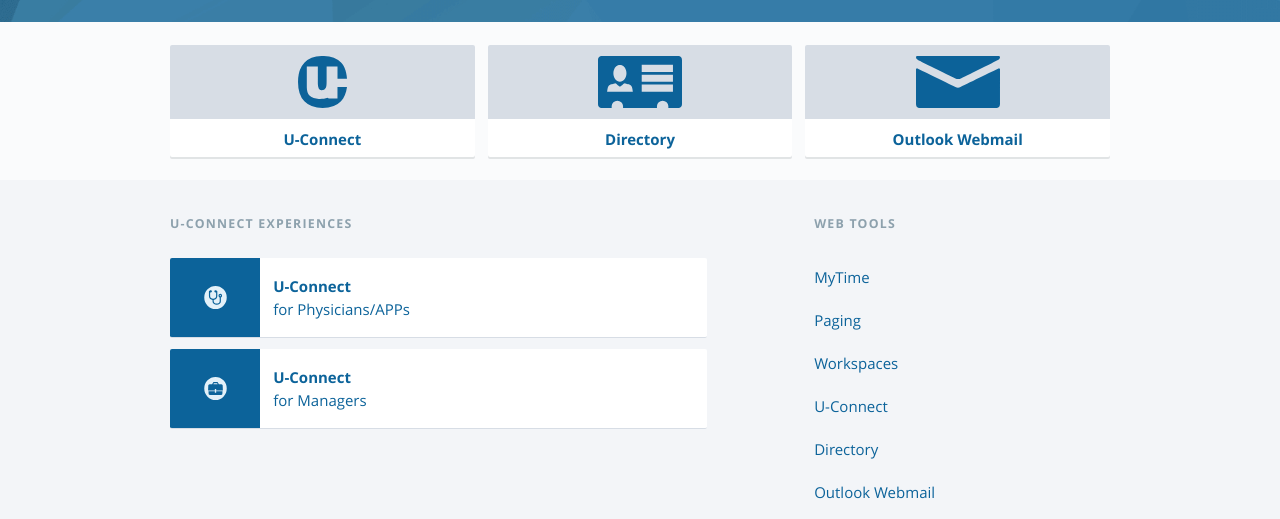
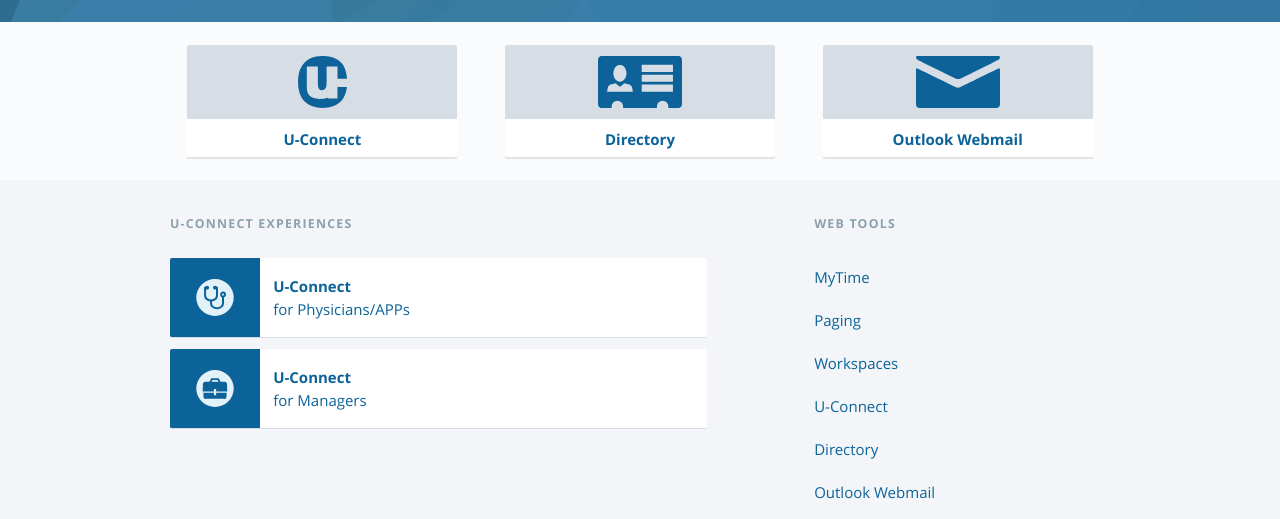
Before and after one commit to UWHealth/uconnect-portal, a website: page index.html in a window 1280 px wide. Shown: the part 186-705 px from the top of the page. Drawn offline with Linux system fonts and the light colour scheme.

Commit message:
Add max-width to top cards

```diff
--- a/images/sass/project.scss
+++ b/images/sass/project.scss
@@ -165,6 +165,7 @@
         height: 65%;
     }
 }
+
 .flex-v .card_body {
     height: 30%;
     display: table;
@@ -196,6 +197,12 @@
     .list_view & {
         max-height: none;
     }
+}
+
+.card_expand .card {
+    max-width: 18rem;
+    margin-left: auto;
+    margin-right: auto;
 }
 
 .card .box_flag_body {
--- a/index.html
+++ b/index.html
@@ -89,7 +89,7 @@
                 <a href="#" class="link_naked">
                     <article class="card card-short box_flag space_b_half">
                         <header class="box_flag_media bg-blue pad_h_quarter card_media">
-                            <img src="images/icon-doctor.svg" class="card_head_image" style="width: 3rem; height: 3rem">
+                            <img src="images/icon-doctor.svg" class="card_head_image" style="width: 4rem; height: 4rem">
                         </header>
                         <div class="box_flag_body">
                             <div class="bigs_space_neg_l_half pad_v_half">
@@ -102,7 +102,7 @@
                 <a href="#" class="link_naked">
                     <article class="card card-short box_flag space_b_half">
                         <header class="box_flag_media bg-blue pad_h_quarter card_media">
-                            <img src="images/icon-manager.svg" class="card_head_image" style="width: 3rem; height: 3rem">
+                            <img src="images/icon-manager.svg" class="card_head_image" style="width: 4rem; height: 4rem">
                         </header>
                         <div class="box_flag_body">
                             <div class="bigs_space_neg_l_half pad_v_half">
```
Also changed, not shown: images/project.css, images/project.min.css.
